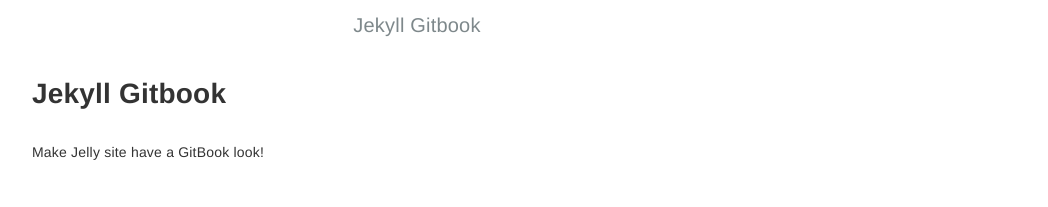
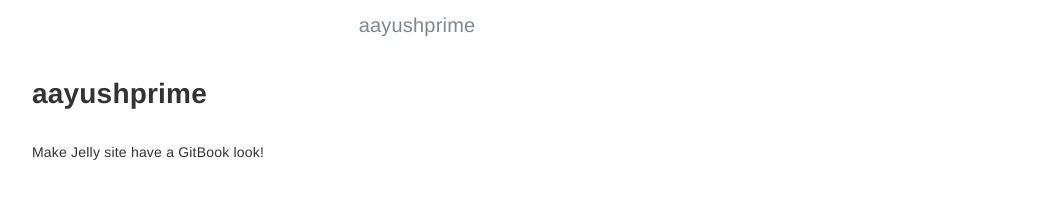
Before and after one commit to aayushprime/jekyll, a Jekyll site: the page built from index.md, in a window 1280 px wide. Shown: the top 207 px of the page, without its empty margins (223-1271 px from the left). Built offline with Jekyll 4.4.1, drawn with Linux system fonts in a browser that asks for light colours; part of the change alters nothing that is shown.

Commit message:
config change

```diff
--- a/_config.yml
+++ b/_config.yml
@@ -1,15 +1,15 @@
 # Configurations
-title:            Jekyll Gitbook
-longtitle:        Jekyll Gitbook
-author:           HE Tao
-email:            sighingnow@gmail.com
+title:            aayushprime
+longtitle:        Aayush's Blog
+author:           Aayush Lamichhane
+email:            lamichhaneaayush5@gmail.com
 description: >
-  Build Jekyll site with the GitBook style.
+  For all the stuff I want to write down.
 
 version:          1.0
 gitbook_version:  3.2.3
 
-url:              'https://sighingnow.github.io'
+url:              'https://aayushprime.github.io'
 baseurl:          '/jekyll-gitbook'
 rss:              RSS
 
```
